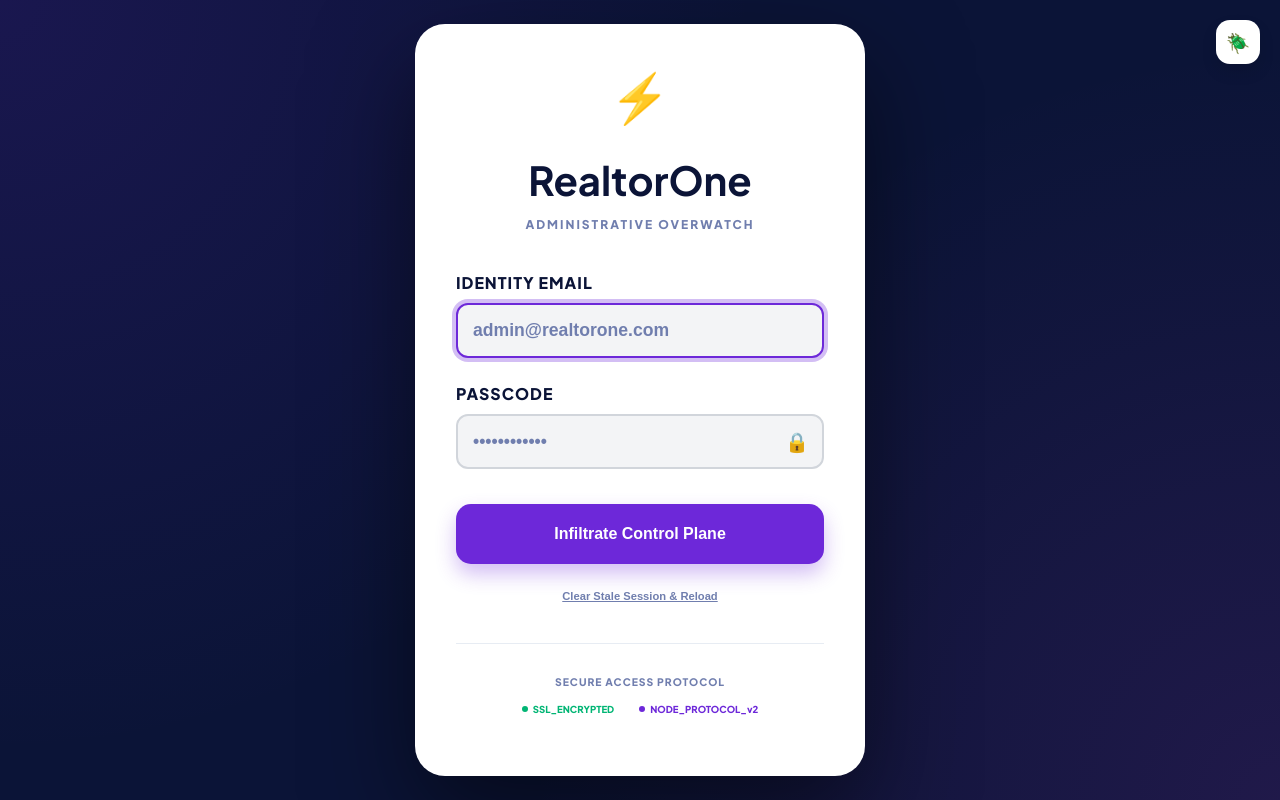
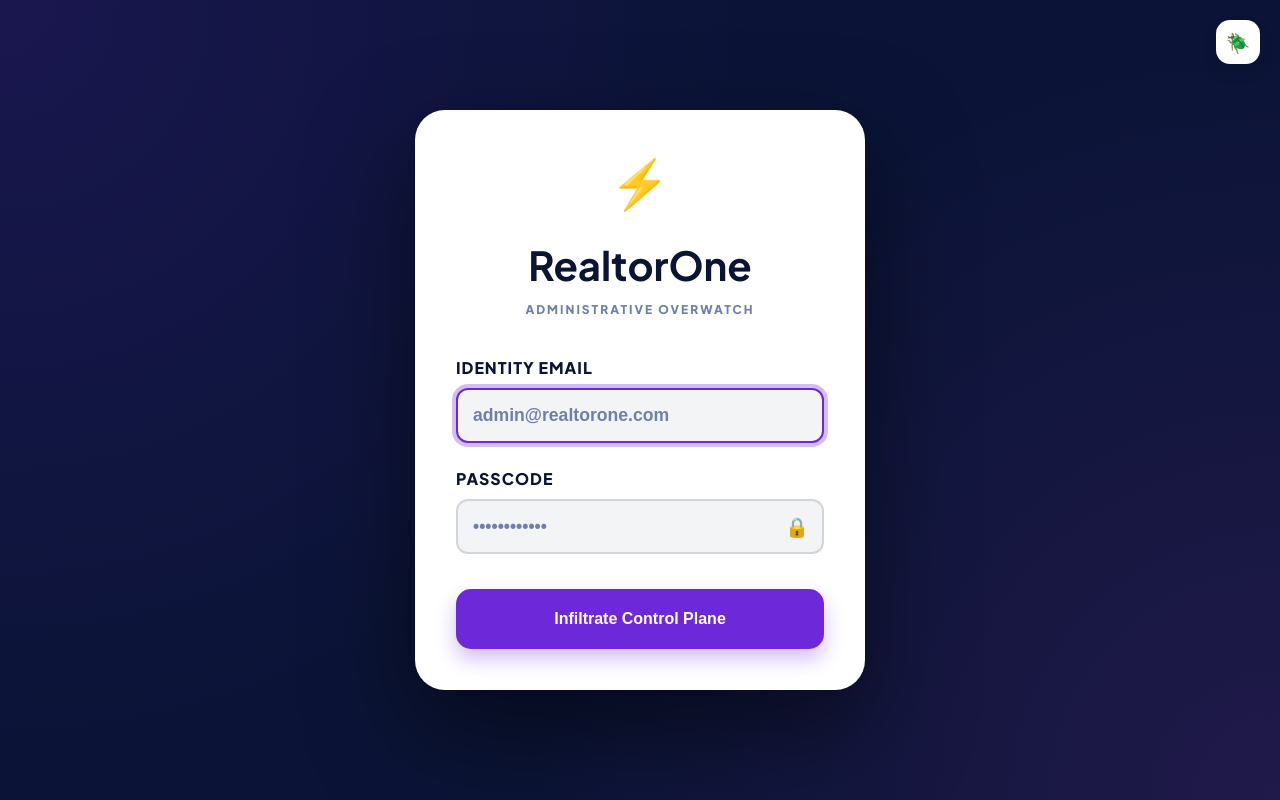
Before and after one commit to yasirSub/realtorone-website, a React (Vite) app: page /dashboard in a window 1280 px wide. Built offline with nearby package versions, Linux system fonts and the light colour scheme.

Commit message:
design: remove debug and protocol text from login page

```diff
--- a/src/pages/LoginPage.tsx
+++ b/src/pages/LoginPage.tsx
@@ -102,29 +102,7 @@ const LoginPage: React.FC<LoginPageProps> = ({
                         Infiltrate Control Plane
                     </button>
 
-                    <button
-                        type="button"
-                        onClick={() => {
-                            localStorage.clear();
-                            window.location.reload();
-                        }}
-                        style={{ background: 'none', border: 'none', color: 'var(--text-muted)', fontSize: '0.7rem', fontWeight: 800, cursor: 'pointer', textDecoration: 'underline' }}
-                    >
-                        Clear Stale Session & Reload
-                    </button>
                 </form>
-
-                <div style={{ marginTop: '40px', textAlign: 'center', padding: '20px', borderTop: '1px solid var(--glass-border)' }}>
-                    <p style={{ color: 'var(--text-muted)', fontSize: '0.65rem', fontWeight: 800, marginBottom: '15px', letterSpacing: '1px' }}>SECURE ACCESS PROTOCOL</p>
-                    <div style={{ display: 'flex', justifyContent: 'center', gap: '25px' }}>
-                        <span style={{ fontSize: '0.6rem', fontWeight: 900, color: 'var(--success)', display: 'flex', alignItems: 'center', gap: '5px' }}>
-                            <span style={{ width: '6px', height: '6px', borderRadius: '50%', background: 'var(--success)' }}></span> SSL_ENCRYPTED
-                        </span>
-                        <span style={{ fontSize: '0.6rem', fontWeight: 900, color: 'var(--primary)', display: 'flex', alignItems: 'center', gap: '5px' }}>
-                            <span style={{ width: '6px', height: '6px', borderRadius: '50%', background: 'var(--primary)' }}></span> NODE_PROTOCOL_v2
-                        </span>
-                    </div>
-                </div>
             </div>
         </div>
     );
```
